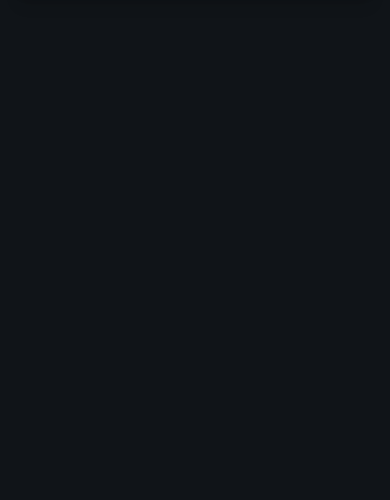
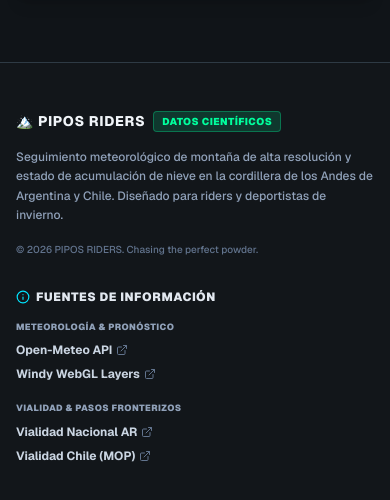
Before and after one commit to NicOrtiz29/pipos, a Next.js app: page / in a window 390 px wide. Shown: the part 6929-7429 px from the top of the page. Before the commit the page ends 7007 px from the top, so only its background shows below. Built offline with nearby package versions, Linux system fonts and the light colour scheme; no server answers.

Commit message:
feat: agregar footer global de fuentes y licencias

```diff
--- a/src/app/page.tsx
+++ b/src/app/page.tsx
@@ -7,6 +7,7 @@ import HeroRanking from '@/components/HeroRanking';
 import ResortCard from '@/components/ResortCard';
 import WindyMap from '@/components/WindyMap';
 import PushModal from '@/components/PushModal';
+import Footer from '@/components/Footer';
 import { SKI_RESORTS, SkiResort, WeatherData } from '@/services/dataService';
 
 export default function Home() {
@@ -304,6 +305,9 @@ export default function Home() {
         onClose={() => setIsAlertsOpen(false)}
       />
 
+      {/* Footer de Fuentes */}
+      <Footer />
+
     </main>
   );
 }
--- a/src/app/resort/[slug]/page.tsx
+++ b/src/app/resort/[slug]/page.tsx
@@ -8,6 +8,7 @@ import {
   MapPin, Eye, Calendar, AlertTriangle, ShieldCheck, Heart, Navigation
 } from 'lucide-react';
 import { SKI_RESORTS, SkiResort, WeatherData, getWeatherIcon, getWindDirectionLabel } from '@/services/dataService';
+import Footer from '@/components/Footer';
 
 export default function ResortDetailPage() {
   const params = useParams();
@@ -417,6 +418,9 @@ export default function ResortDetailPage() {
 
       </section>
 
+      {/* Footer de Fuentes */}
+      <Footer />
+
     </main>
   );
 }
--- /dev/null
+++ b/src/components/Footer.tsx
@@ -0,0 +1,98 @@
+'use client';
+
+import React from 'react';
+import { ExternalLink, Info } from 'lucide-react';
+
+export default function Footer() {
+  return (
+    <footer className="w-full bg-[#12161A] border-t border-[#2E3A44] mt-16 py-12 px-4 md:px-8">
+      <div className="max-w-[1280px] mx-auto grid grid-cols-1 md:grid-cols-2 gap-8 items-start">
+
+        {/* Info del Sitio */}
+        <div className="space-y-4">
+          <div className="flex items-center gap-2 text-slate-100">
+            <span className="font-extrabold text-sm tracking-wider uppercase">
+              🏔️ PIPOS RIDERS
+            </span>
+            <span className="text-[10px] bg-[#00FF9D]/15 text-[#00FF9D] border border-[#00FF9D]/30 px-2 py-0.5 rounded font-black tracking-wider uppercase">
+              Datos Científicos
+            </span>
+          </div>
+          <p className="text-xs text-slate-400 leading-relaxed max-w-md font-medium">
+            Seguimiento meteorológico de montaña de alta resolución y estado de acumulación de nieve en la cordillera de los Andes de Argentina y Chile. Diseñado para riders y deportistas de invierno.
+          </p>
+          <div className="text-[10px] text-slate-500 font-medium">
+            © 2026 PIPOS RIDERS. Chasing the perfect powder.
+          </div>
+        </div>
+
+        {/* Fuentes y Links Oficiales */}
+        <div className="space-y-4">
+          <h3 className="text-xs font-black uppercase text-slate-200 tracking-wider flex items-center gap-1.5">
+            <Info className="w-3.5 h-3.5 text-[#00E5FF]" /> Fuentes de Información
+          </h3>
+
+          <div className="grid grid-cols-1 sm:grid-cols-2 gap-5">
+            <div className="space-y-2">
+              <span className="text-[9px] text-slate-400 font-black uppercase tracking-wider block">
+                Meteorología & Pronóstico
+              </span>
+              <ul className="space-y-2 text-xs text-slate-300 font-bold">
+                <li>
+                  <a
+                    href="https://open-meteo.com/"
+                    target="_blank"
+                    rel="noopener noreferrer"
+                    className="hover:text-[#00E5FF] inline-flex items-center gap-1 transition-colors"
+                  >
+                    Open-Meteo API <ExternalLink className="w-3 h-3 text-slate-500" />
+                  </a>
+                </li>
+                <li>
+                  <a
+                    href="https://www.windy.com/"
+                    target="_blank"
+                    rel="noopener noreferrer"
+                    className="hover:text-[#00E5FF] inline-flex items-center gap-1 transition-colors"
+                  >
+                    Windy WebGL Layers <ExternalLink className="w-3 h-3 text-slate-500" />
+                  </a>
+                </li>
+              </ul>
+            </div>
+
+            <div className="space-y-2">
+              <span className="text-[9px] text-slate-400 font-black uppercase tracking-wider block">
+                Vialidad & Pasos Fronterizos
+              </span>
+              <ul className="space-y-2 text-xs text-slate-300 font-bold">
+                <li>
+                  <a
+                    href="https://www.argentina.gob.ar/obras-publicas/vialidad-nacional"
+                    target="_blank"
+                    rel="noopener noreferrer"
+                    className="hover:text-[#00E5FF] inline-flex items-center gap-1 transition-colors"
+                  >
+                    Vialidad Nacional AR <ExternalLink className="w-3 h-3 text-slate-500" />
+                  </a>
+                </li>
+                <li>
+                  <a
+                    href="http://www.vialidad.cl/"
+                    target="_blank"
+                    rel="noopener noreferrer"
+                    className="hover:text-[#00E5FF] inline-flex items-center gap-1 transition-colors"
+                  >
+                    Vialidad Chile (MOP) <ExternalLink className="w-3 h-3 text-slate-500" />
+                  </a>
+                </li>
+              </ul>
+            </div>
+          </div>
+
+        </div>
+
+      </div>
+    </footer>
+  );
+}
```
